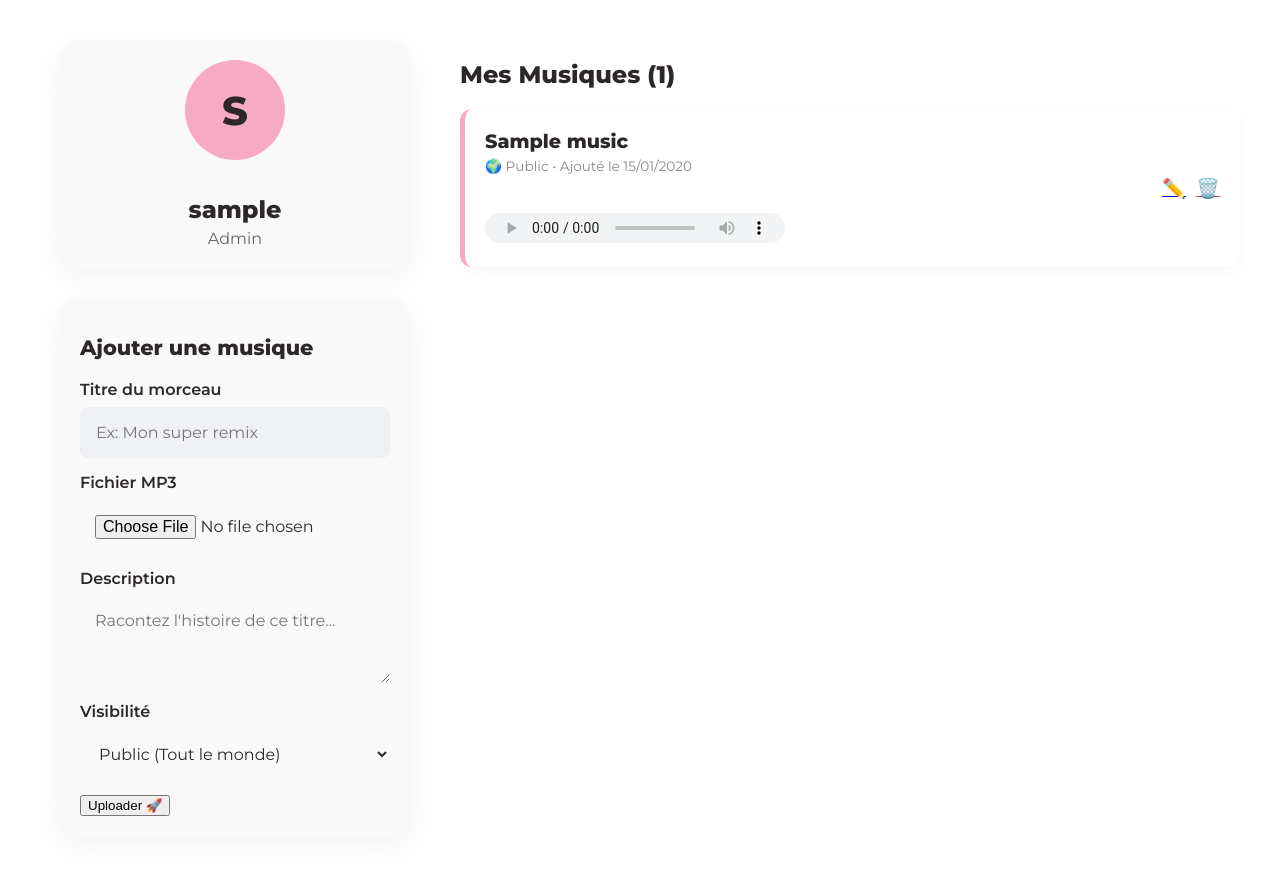
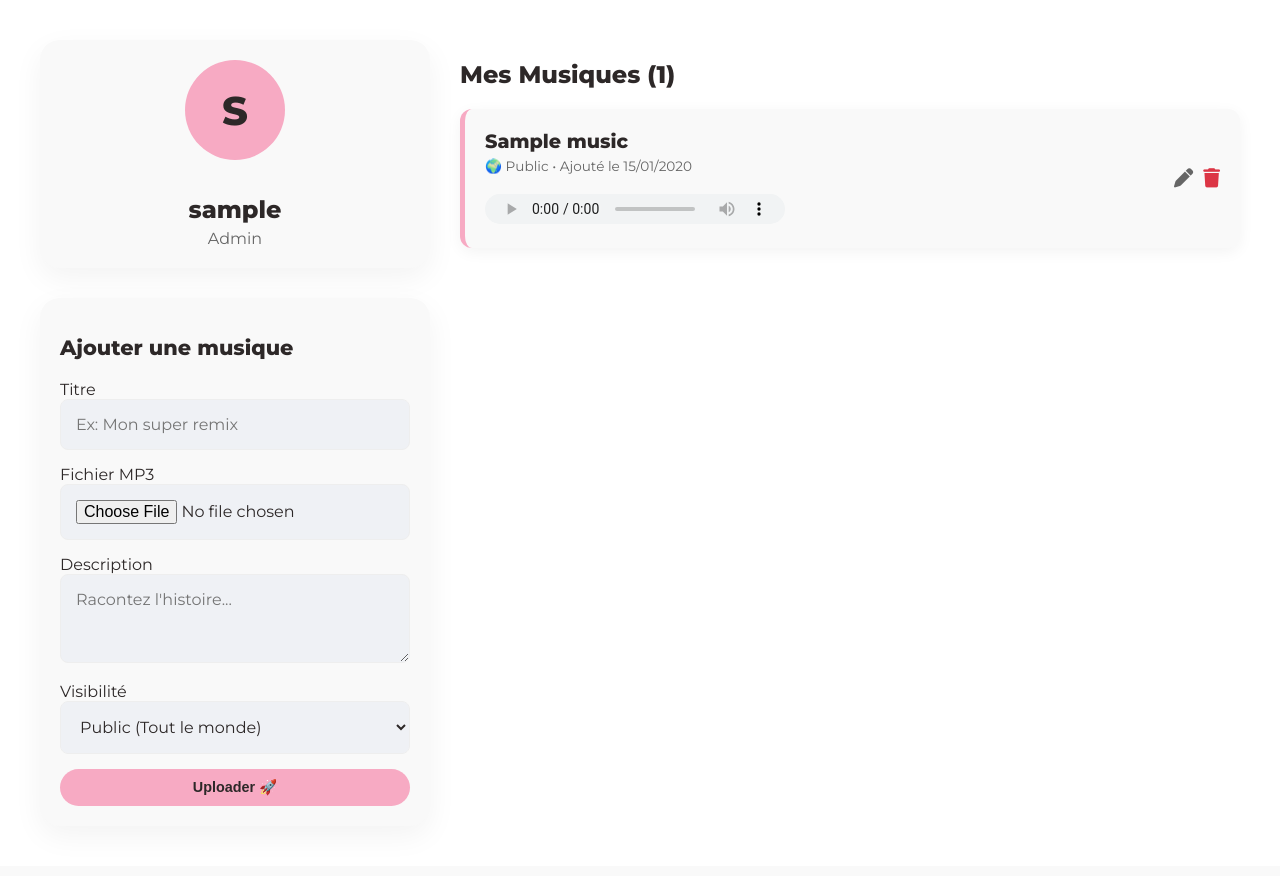
Before and after one commit to Michael-Rousseau/music_community, a PHP site: page /dashboard.php in a window 1280 px wide. Shown: the part 85-961 px from the top of the page. After the commit the page ends 891 px from the top, so only its background shows below. Run offline with PHP 8.4, Linux system fonts and the light colour scheme; the visitor is signed in with stand-in values (Sample User, id 1); tables that the repository leaves empty hold one stand-in row (values such as "Sample post").

Commit message:
fix dashboard

```diff
--- a/public/dashboard.php
+++ b/public/dashboard.php
@@ -11,43 +11,32 @@
 $message = '';
 $message_type = '';
 
-// 2. --- TRAITEMENT DE L'UPLOAD (AJOUTER UNE MUSIQUE) ---
+// 2. --- TRAITEMENT DE L'UPLOAD ---
 if ($_SERVER['REQUEST_METHOD'] === 'POST' && isset($_POST['action']) && $_POST['action'] === 'upload') {
 
     $title = trim($_POST['title']);
     $description = trim($_POST['description']);
     $visibility = $_POST['visibility'];
 
-    // Gestion du fichier MP3
     if (isset($_FILES['music_file']) && $_FILES['music_file']['error'] === 0) {
-
         $allowed = ['mp3' => 'audio/mpeg'];
         $filename = $_FILES['music_file']['name'];
-        $filetype = $_FILES['music_file']['type'];
         $filesize = $_FILES['music_file']['size'];
         $ext = pathinfo($filename, PATHINFO_EXTENSION);
 
-        // Vérification de l'extension et du type MIME
-        if (!array_key_exists($ext, $allowed)) die("Erreur : Veuillez sélectionner un format de fichier valide (MP3 uniquement).");
+        if (!array_key_exists($ext, $allowed)) die("Erreur : Format invalide (MP3 uniquement).");
+        if ($filesize > 10 * 1024 * 1024) die("Erreur : Fichier trop volumineux (Max 10Mo).");
 
-        // Limite de taille (ex: 10MB)
-        $maxsize = 10 * 1024 * 1024;
-        if ($filesize > $maxsize) die("Erreur : Le fichier est trop volumineux (Max 10Mo).");
-
-        // Nommage unique pour éviter les écrasements
         $new_filename = uniqid() . "." . $ext;
         $upload_dir = "uploads/mp3/";
 
-        // Création du dossier si inexistant
         if (!is_dir($upload_dir)) mkdir($upload_dir, 0777, true);
 
         if (move_uploaded_file($_FILES['music_file']['tmp_name'], $upload_dir . $new_filename)) {
-            // Insertion en BDD
             try {
                 $sql = "INSERT INTO musics (user_id, title, description, filename, visibility) VALUES (?, ?, ?, ?, ?)";
                 $stmt = $pdo->prepare($sql);
                 $stmt->execute([$_SESSION['user_id'], $title, $description, $new_filename, $visibility]);
-
                 $message = "Musique ajoutée avec succès !";
                 $message_type = "success";
             } catch (PDOException $e) {
@@ -55,7 +44,7 @@
                 $message_type = "error";
             }
         } else {
-            $message = "Erreur lors de l'upload du fichier.";
+            $message = "Erreur lors de l'upload.";
             $message_type = "error";
         }
     } else {
@@ -67,14 +56,12 @@
 // 3. --- TRAITEMENT DE LA SUPPRESSION ---
 if (isset($_GET['delete_id'])) {
     $delete_id = (int)$_GET['delete_id'];
-    // Sécurité : On vérifie que la musique appartient bien à l'utilisateur connecté
     $stmt = $pdo->prepare("DELETE FROM musics WHERE id = ? AND user_id = ?");
     $stmt->execute([$delete_id, $_SESSION['user_id']]);
-    header("Location: dashboard.php"); // On recharge pour nettoyer l'URL
+    header("Location: dashboard.php");
     exit();
 }
 
-// Récupérer les musiques de l'utilisateur
 $stmt = $pdo->prepare("SELECT * FROM musics WHERE user_id = ? ORDER BY created_at DESC");
 $stmt->execute([$_SESSION['user_id']]);
 $my_musics = $stmt->fetchAll();
@@ -86,8 +73,9 @@
     <meta charset="UTF-8">
     <title>Mon Espace - Tempo</title>
     <link rel="stylesheet" href="assets/css/tempo.css">
+    <link rel="stylesheet" href="https://cdnjs.cloudflare.com/ajax/libs/font-awesome/6.4.0/css/all.min.css">
     <style>
-        /* Specific Dashboard Styles */
+        /* DASHBOARD STYLES (Updated for Dark Mode) */
         .dashboard-container {
             max-width: 1200px;
             margin: 40px auto;
@@ -102,90 +90,59 @@
         }
 
         .avatar-circle {
-            width: 100px;
-            height: 100px;
+            width: 100px; height: 100px;
             background-color: var(--primary);
             color: var(--dark);
             border-radius: 50%;
-            display: flex;
-            align-items: center;
-            justify-content: center;
-            font-size: 2.5rem;
-            font-weight: 800;
+            display: flex; align-items: center; justify-content: center;
+            font-size: 2.5rem; font-weight: 800;
             margin: 0 auto 15px;
         }
 
+        /* FIX: Use variables instead of #fff */
         .music-item {
-            background: #fff;
+            background: var(--bg-card); /* Adapted background */
             border-radius: 12px;
             padding: 20px;
             margin-bottom: 20px;
-            box-shadow: 0 4px 15px rgba(0,0,0,0.03);
+            box-shadow: 0 4px 15px var(--shadow); /* Adapted shadow */
             display: flex;
             justify-content: space-between;
             align-items: center;
             border-left: 5px solid var(--primary);
-            transition: transform 0.2s;
+            transition: transform 0.2s, background 0.3s;
         }
 
-        .music-item:hover {
-            transform: translateX(5px);
-        }
+        .music-item:hover { transform: translateX(5px); }
 
         .music-info h3 {
             margin: 0 0 5px 0;
             font-size: 1.2rem;
             font-family: 'Montserrat', sans-serif;
             font-weight: 700;
+            color: var(--text-main); /* Adapted text color */
         }
 
         .music-meta {
             font-size: 0.85rem;
-            color: #888;
+            color: var(--text-muted); /* Adapted muted text */
             margin-bottom: 10px;
             display: block;
         }
 
-        .actions {
-            display: flex;
-            gap: 10px;
-        }
+        .actions { display: flex; gap: 10px; }
 
         .btn-icon {
-            background: none;
-            border: none;
-            cursor: pointer;
-            font-size: 1.2rem;
+            background: none; border: none;
+            cursor: pointer; font-size: 1.2rem;
             transition: 0.2s;
+            color: var(--text-muted);
         }
-        .btn-icon:hover { transform: scale(1.2); }
-
-        /* Fix missing styles from generic tempo.css */
-        textarea, select, input[type="file"] {
-            width: 100%;
-            padding: 15px;
-            background-color: var(--input-bg);
-            border: none;
-            border-radius: 8px;
-            font-family: 'Montserrat', sans-serif;
-            font-size: 1rem;
-            box-sizing: border-box;
-            margin-bottom: 15px;
-        }
-
-        label {
-            font-weight: 600;
-            margin-bottom: 8px;
-            display: block;
-            color: var(--dark);
-        }
+        .btn-icon:hover { transform: scale(1.2); color: var(--primary); }
 
         .alert {
-            padding: 15px;
-            border-radius: 8px;
-            margin-bottom: 20px;
-            font-weight: bold;
-            text-align: center;
+            padding: 15px; border-radius: 8px; margin-bottom: 20px;
+            font-weight: bold; text-align: center;
         }
         .alert.success { background: #d4edda; color: #155724; }
         .alert.error { background: #f8d7da; color: #721c24; }
@@ -207,23 +164,28 @@
     </div>
 </header>
 <script src="assets/js/tempo.js"></script>
+
     <div class="dashboard-container">
 
         <div class="left-column">
 
-            <div class="card" style="text-align:center; margin-bottom: 30px;">
+            <div class="card" style="text-align:center; margin-bottom: 30px; width: 100%; max-width: none;">
                 <div class="card-body">
                     <div class="avatar-circle">
                         <?php echo strtoupper(substr($_SESSION['user_name'], 0, 1)); ?>
                     </div>
-                    <h2 style="font-size: 1.5rem; margin-bottom:5px;"><?php echo htmlspecialchars($_SESSION['user_name']); ?></h2>
-                    <p style="color:#666; margin:0;"><?php echo isset($_SESSION['user_role']) ? ucfirst($_SESSION['user_role']) : 'Membre'; ?></p>
+                    <h2 style="font-size: 1.5rem; margin-bottom:5px; color:var(--text-main);">
+                        <?php echo htmlspecialchars($_SESSION['user_name']); ?>
+                    </h2>
+                    <p style="color:var(--text-muted); margin:0;">
+                        <?php echo isset($_SESSION['user_role']) ? ucfirst($_SESSION['user_role']) : 'Membre'; ?>
+                    </p>
                 </div>
             </div>
 
-            <div class="card">
+            <div class="card" style="width: 100%; max-width: none;">
                 <div class="card-body">
-                    <h2 style="font-size: 1.3rem; margin-bottom:20px;">Ajouter une musique</h2>
+                    <h2 style="font-size: 1.3rem; margin-bottom:20px; color:var(--text-main);">Ajouter une musique</h2>
 
                     <?php if (!empty($message)): ?>
                         <div class="alert <?php echo $message_type; ?>">
@@ -234,37 +196,29 @@
                     <form action="dashboard.php" method="POST" enctype="multipart/form-data">
                         <input type="hidden" name="action" value="upload">
 
-                        <div class="form-group">
-                            <label>Titre du morceau</label>
+                        <label>Titre</label>
                         <input type="text" name="title" required placeholder="Ex: Mon super remix">
-                        </div>
 
-                        <div class="form-group">
                         <label>Fichier MP3</label>
                         <input type="file" name="music_file" accept=".mp3,audio/mpeg" required>
-                        </div>
 
-                        <div class="form-group">
                         <label>Description</label>
-                            <textarea name="description" rows="3" placeholder="Racontez l'histoire de ce titre..."></textarea>
-                        </div>
+                        <textarea name="description" rows="3" placeholder="Racontez l'histoire..."></textarea>
 
-                        <div class="form-group">
                         <label>Visibilité</label>
                         <select name="visibility">
                             <option value="public">Public (Tout le monde)</option>
                             <option value="private">Privé (Moi seul)</option>
                         </select>
-                        </div>
 
-                        <button type="submit" class="btn-upload">Uploader 🚀</button>
+                        <button type="submit" class="btn btn-primary" style="width:100%; border-radius:50px;">Uploader 🚀</button>
                     </form>
                 </div>
             </div>
         </div>
 
         <div class="right-column">
-            <h2 style="margin-bottom: 20px;">Mes Musiques (<?php echo count($my_musics); ?>)</h2>
+            <h2 style="margin-bottom: 20px; color:var(--text-main);">Mes Musiques (<?php echo count($my_musics); ?>)</h2>
 
             <?php if (count($my_musics) > 0): ?>
                 <div class="music-list">
@@ -276,7 +230,6 @@
                                     <?php echo ($music['visibility'] == 'public') ? '🌍 Public' : '🔒 Privé'; ?>
                                     • Ajouté le <?php echo date('d/m/Y', strtotime($music['created_at'])); ?>
                                 </span>
-                                <br>
                                 <audio controls style="margin-top:10px; height: 30px; width: 100%; max-width: 300px;">
                                     <source src="uploads/mp3/<?php echo htmlspecialchars($music['filename']); ?>" type="audio/mpeg">
                                     Votre navigateur ne supporte pas l'audio.
@@ -284,17 +237,19 @@
                             </div>
 
                             <div class="actions">
-                                <a href="edit.php?id=<?php echo $music['id']; ?>" class="btn-icon" title="Modifier">✏️</a>
-
-                                <a href="dashboard.php?delete_id=<?php echo $music['id']; ?>" class="btn-icon" style="color:#dc3545;" title="Supprimer" onclick="return confirm('Êtes-vous sûr de vouloir supprimer ce titre ?');">🗑️</a>
+                                <a href="edit.php?id=<?php echo $music['id']; ?>" class="btn-icon" title="Modifier">
+                                    <i class="fas fa-pen"></i>
+                                </a>
+                                <a href="dashboard.php?delete_id=<?php echo $music['id']; ?>" class="btn-icon" style="color:#dc3545;" title="Supprimer" onclick="return confirm('Êtes-vous sûr ?');">
+                                    <i class="fas fa-trash"></i>
+                                </a>
                             </div>
                         </div>
                     <?php endforeach; ?>
                 </div>
             <?php else: ?>
-                <div class="card" style="text-align:center; padding: 40px;">
-                    <p style="color:#888; font-size:1.2rem;">Vous n'avez pas encore posté de musique.</p>
-                    <p>Utilisez le formulaire à gauche pour commencer !</p>
+                <div class="card" style="text-align:center; padding: 40px; width: 100%; max-width: none;">
+                    <p style="color:var(--text-muted); font-size:1.2rem;">Vous n'avez pas encore posté de musique.</p>
                 </div>
             <?php endif; ?>
         </div>
```
Lines whose indentation alone changed are shown as unchanged.
